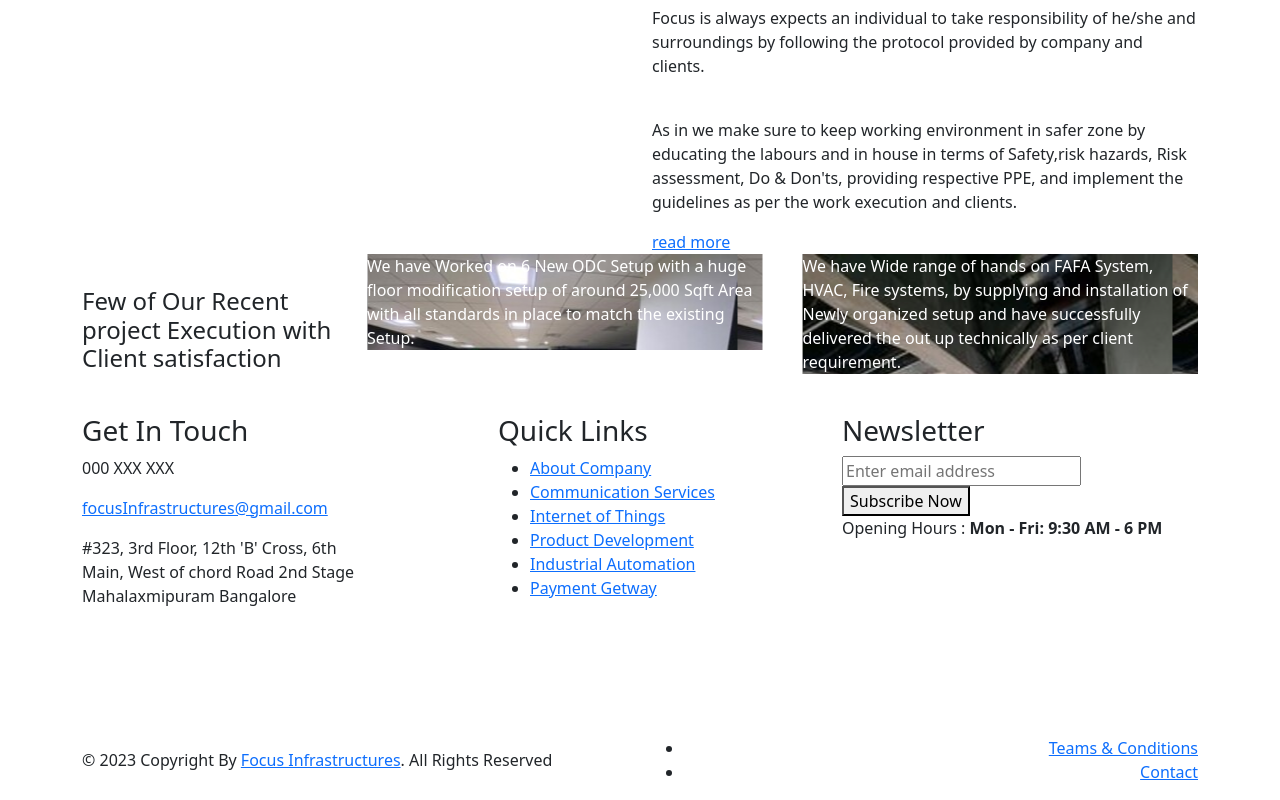
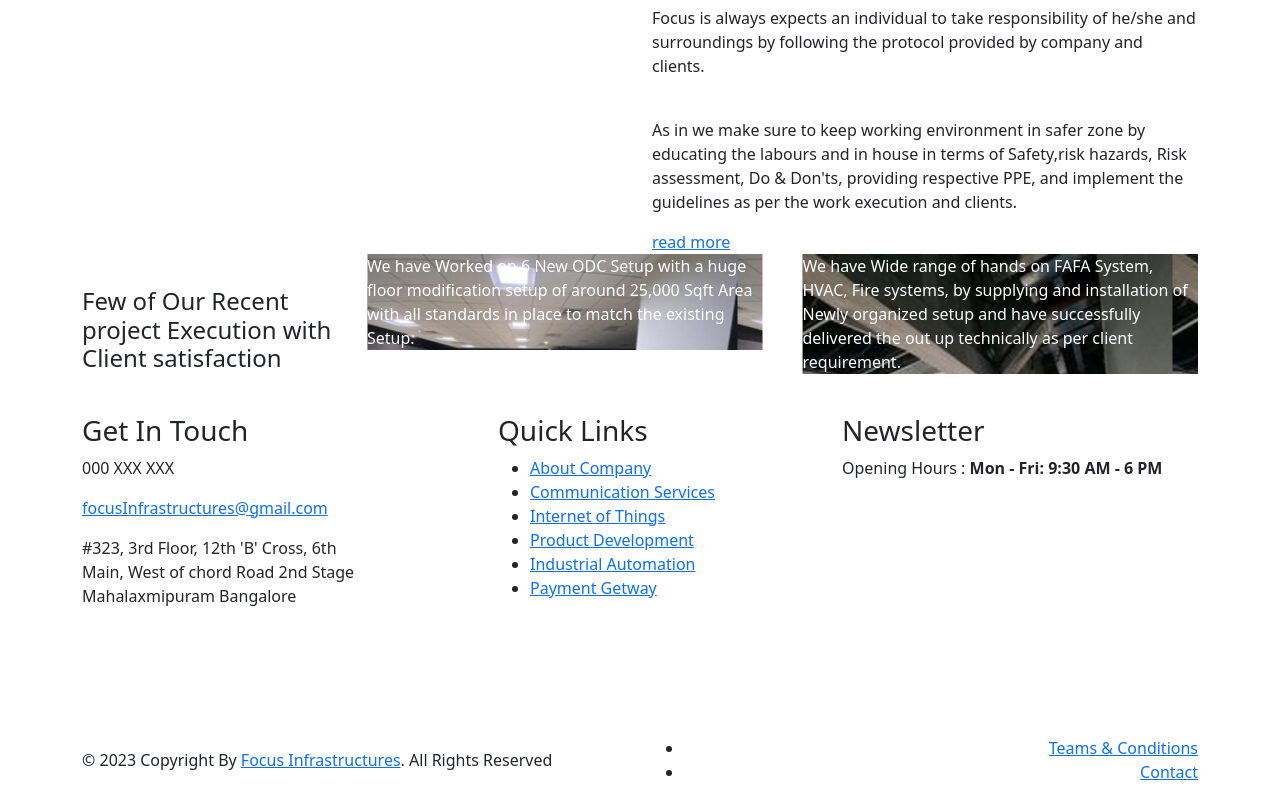
Before and after one commit to webuniversalsDesign/FocusInfrastructure, a React (Create React App) app: page / in a window 1280 px wide. Shown: the part 2864-3664 px from the top of the page. Built offline with nearby package versions, Linux system fonts and the light colour scheme; the HTML template or start-up script is replaced by a standard one.

Commit message:
newsletter section in foooter removed

```diff
--- a/src/Components/Footer/FooterOne.js
+++ b/src/Components/Footer/FooterOne.js
@@ -72,11 +72,7 @@ Mahalaxmipuram Bangalore
                                         <h3>Newsletter</h3>
                                     </div>
                                     <div className="newsletter_box">
-                                        <form action="#">
-                                            <i className="fal fa-envelope"></i>
-                                            <input value={input} onChange={(e) => setInput(e.target.value)} type="email" placeholder="Enter email address" required/>
-                                            <button onClick={(e) => e.preventDefault()} className="submit-btn" type="submit">Subscribe Now <i className="fas fa-paper-plane"></i></button>
-                                        </form>
+
                                         <p>Opening Hours : <b> Mon - Fri:  9:30 AM - 6 PM</b></p>
                                     </div>
                                 </div>
```
